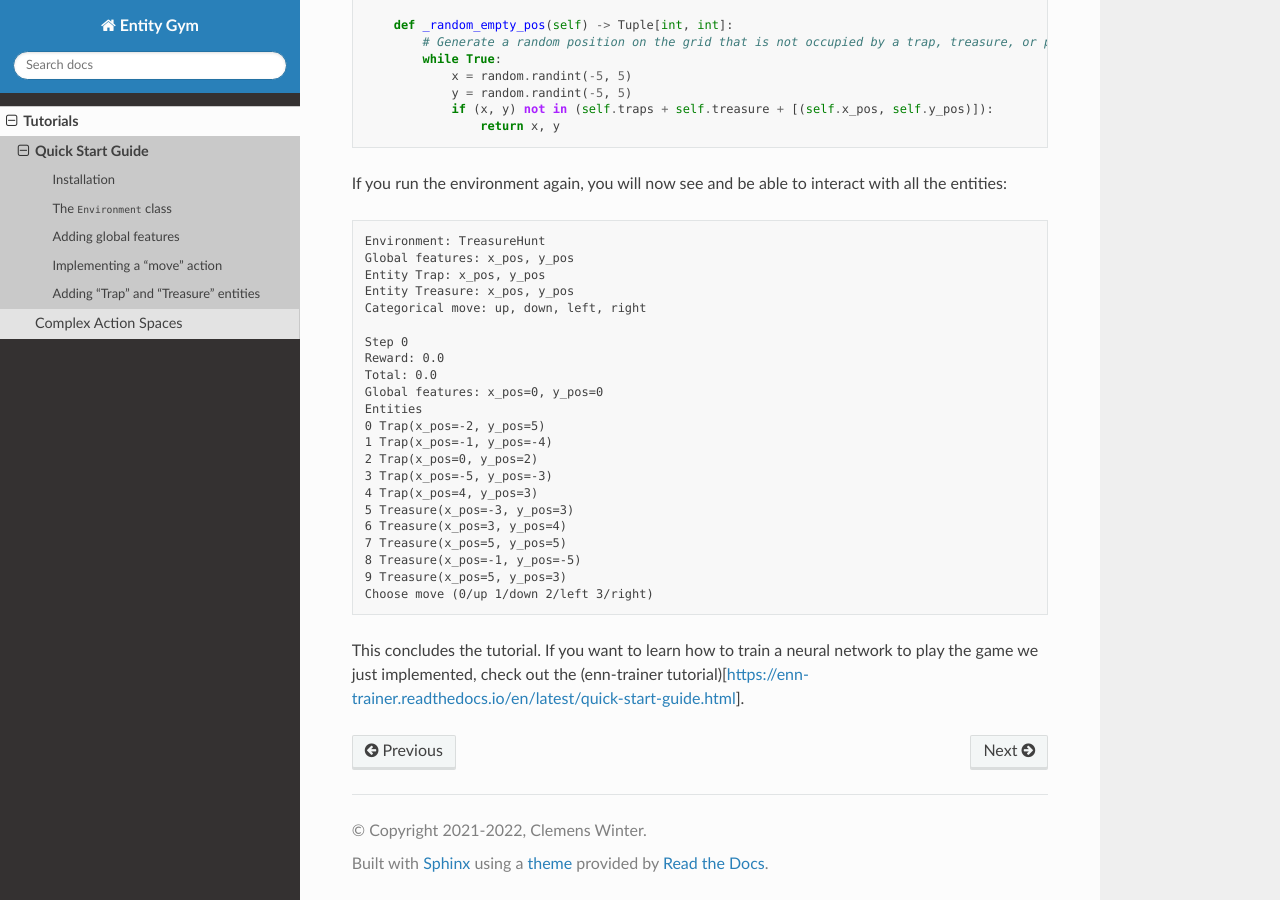
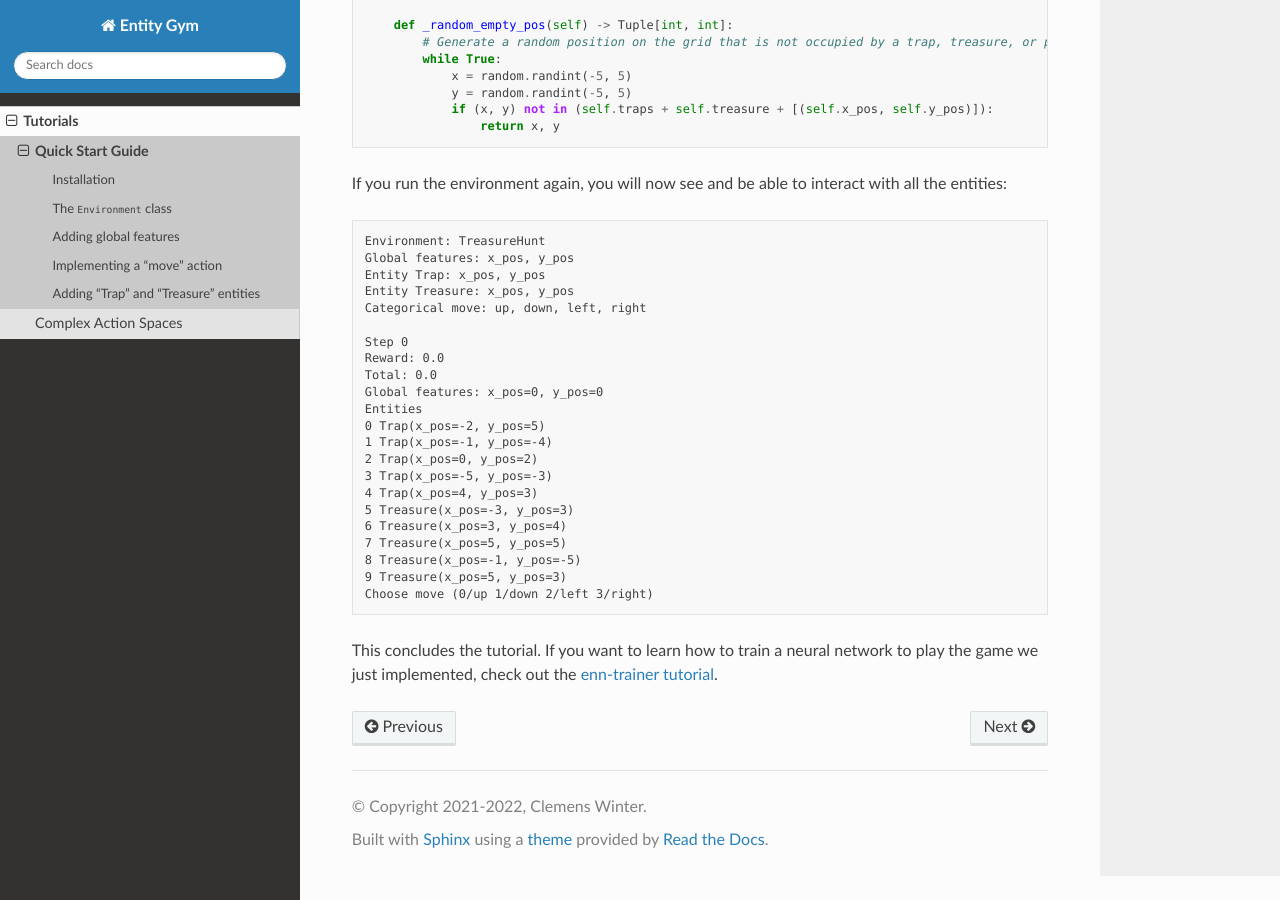
Before and after one commit to entity-neural-network/entity-gym, a Sphinx documentation site: the page built from docs/source/quick-start-guide.rst, in a window 1280 px wide and 900 px high, scrolled down 4550 px. Built offline with Sphinx 7.4.7 and the Read the Docs theme 2.0.0, drawn with Linux system fonts in a browser that asks for light colours; pages that are not in the unit, such as notebooks, are missing from menus.

Commit message:
Fix link

```diff
--- a/docs/source/quick-start-guide.rst
+++ b/docs/source/quick-start-guide.rst
@@ -288,4 +288,4 @@ If you run the environment again, you will now see and be able to interact with
 
 This concludes the tutorial.
 If you want to learn how to train a neural network to play the game we just implemented,
-check out the (enn-trainer tutorial)[https://enn-trainer.readthedocs.io/en/latest/quick-start-guide.html].
+check out the `enn-trainer tutorial <https://enn-trainer.readthedocs.io/en/latest/quick-start-guide.html>`_.
```
